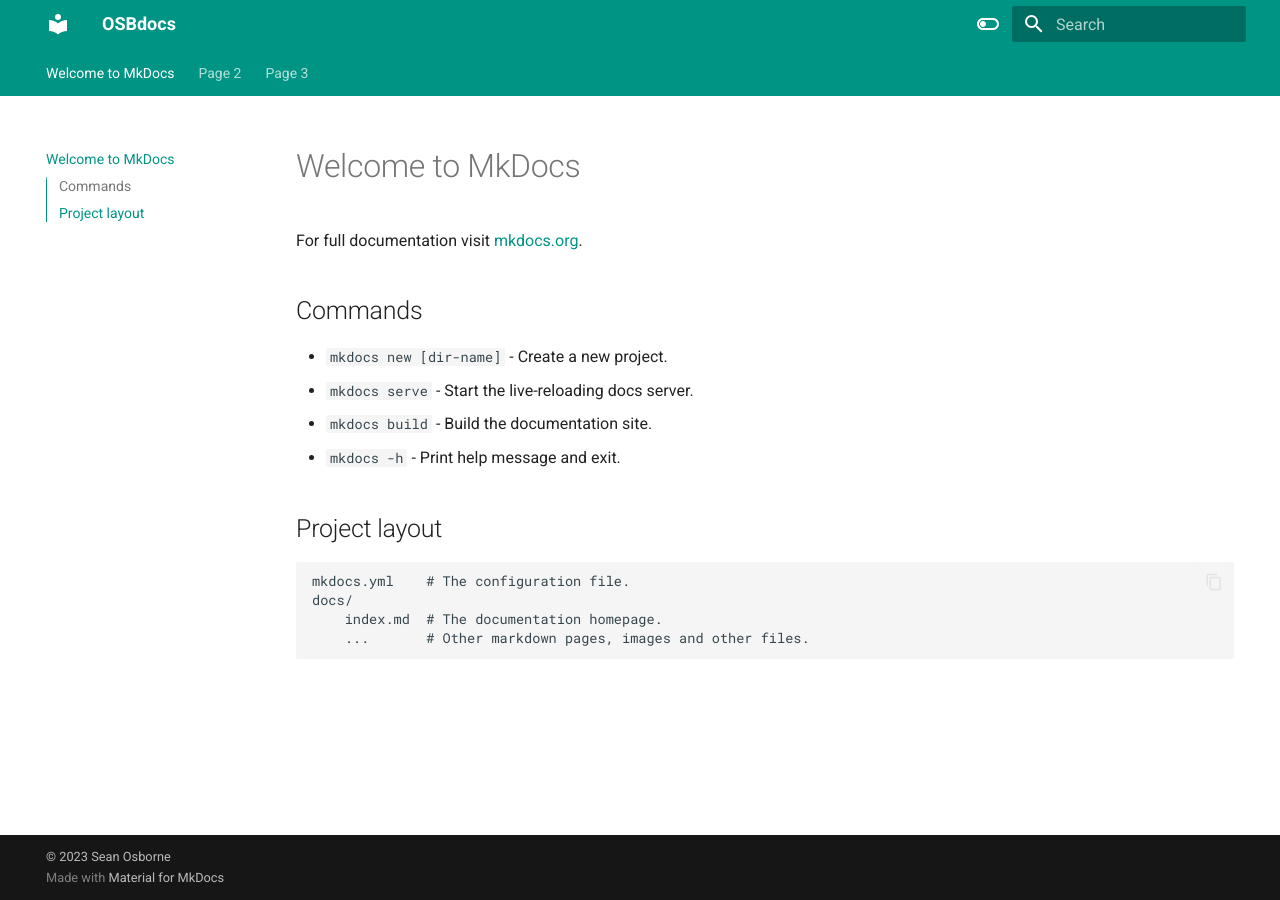
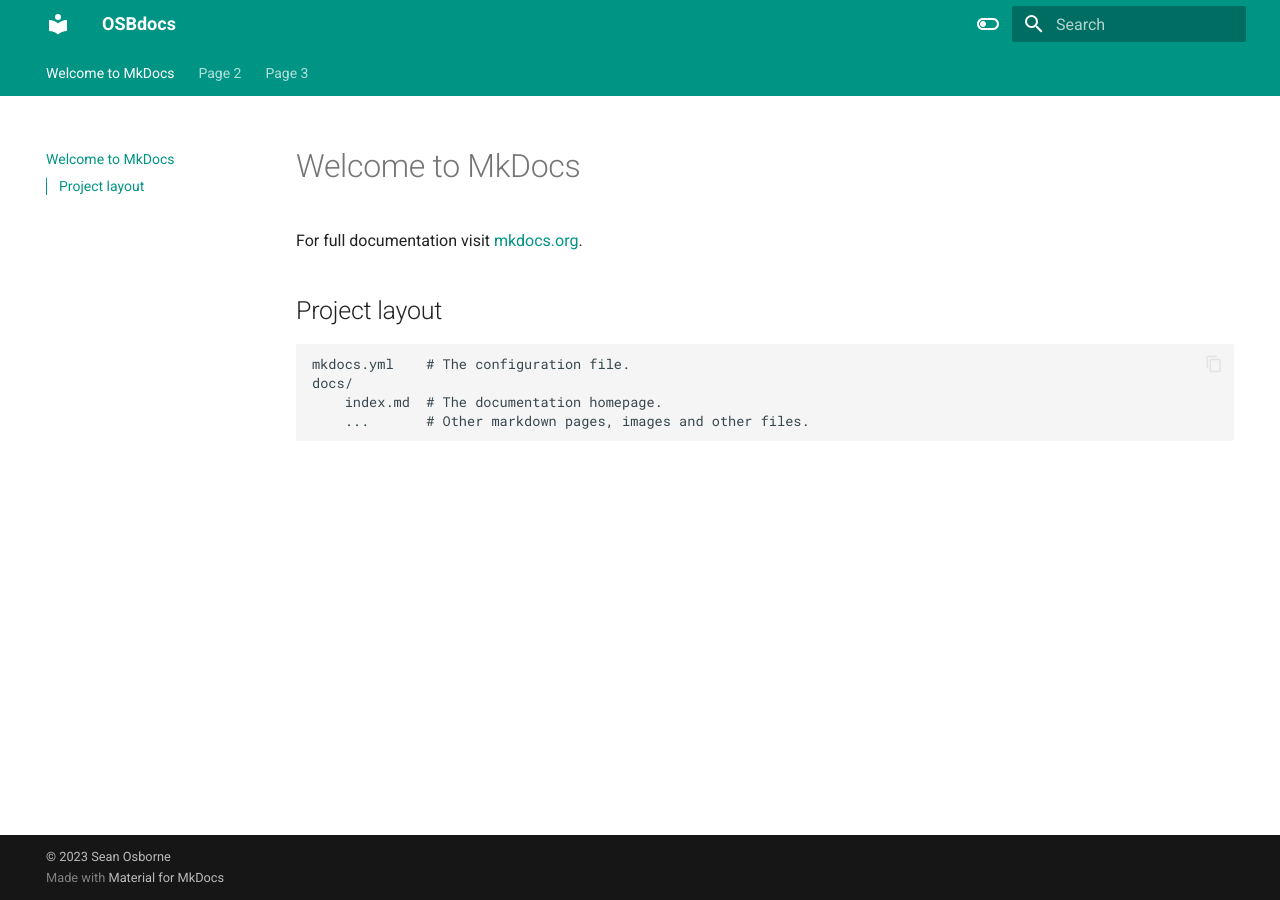
Before and after one commit to sposborne/osbdocs, an MkDocs documentation site: the page built from docs/index.md, in a window 1280 px wide. Built offline with MkDocs 1.6.1 and Material for MkDocs 9.7.7, drawn with Linux system fonts in a browser that asks for light colours.

Commit message:
modified index.md

```diff
--- a/docs/index.md
+++ b/docs/index.md
@@ -2,13 +2,13 @@
 
 For full documentation visit [mkdocs.org](https://www.mkdocs.org).
 
-## Commands
+<!--- ## Commands
 
 * `mkdocs new [dir-name]` - Create a new project.
 * `mkdocs serve` - Start the live-reloading docs server.
 * `mkdocs build` - Build the documentation site.
 * `mkdocs -h` - Print help message and exit.
-
+--->
 ## Project layout
 
     mkdocs.yml    # The configuration file.
```
